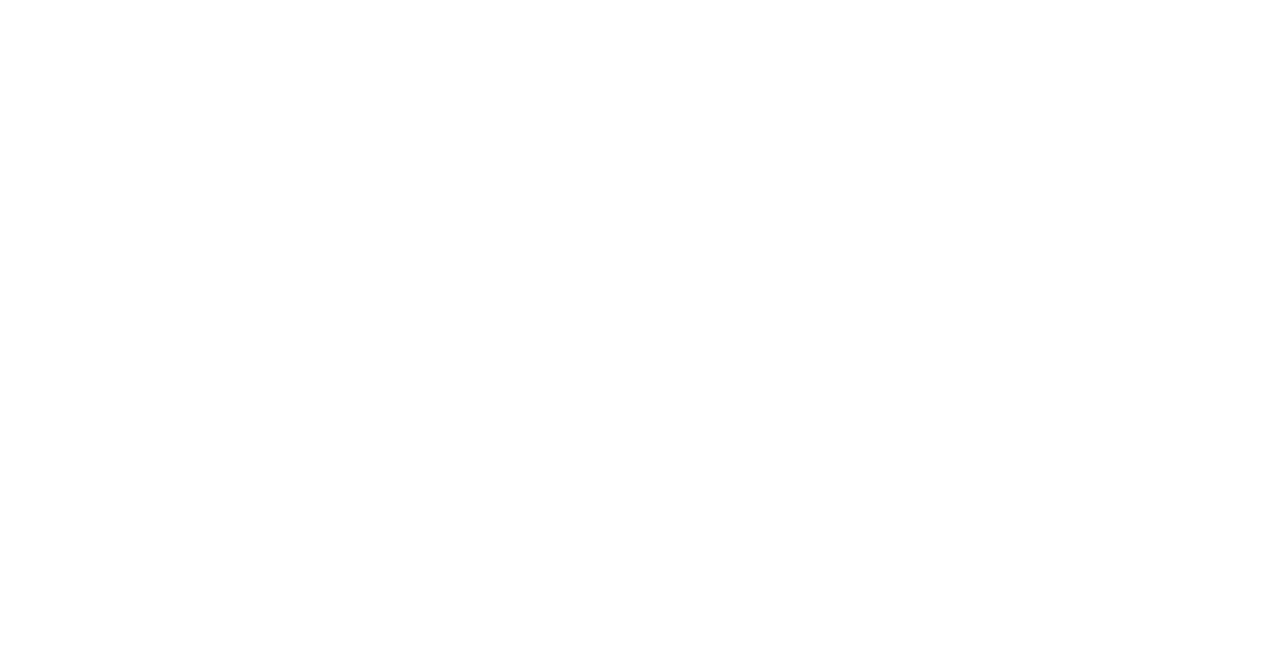
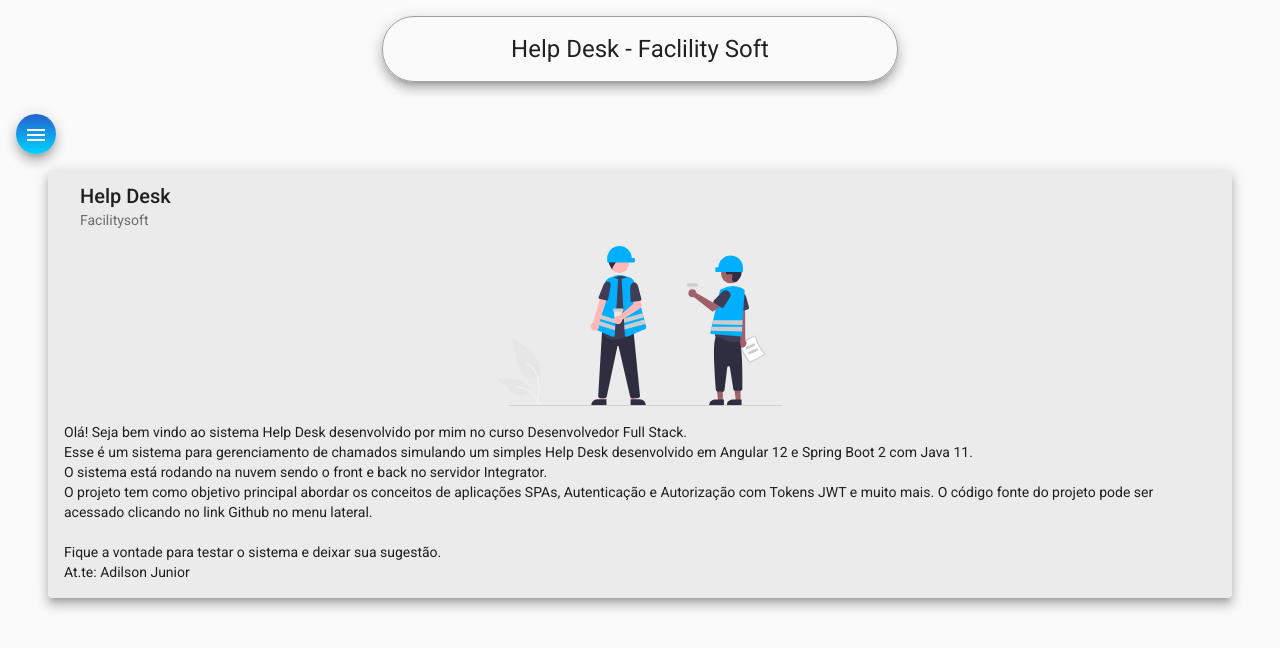
Before and after one commit to adilson-junior/helpdesk-frontend, an Angular app: page /home in a window 1280 px wide. Before the commit this address led to /. Shown: the top 648 px of the page. Built offline with nearby package versions, Linux system fonts and the light colour scheme.

Commit message:
Criado o componente header e implementado o html e css dele

```diff
--- a/src/app/app.module.ts
+++ b/src/app/app.module.ts
@@ -29,13 +29,17 @@
 
 //Componentes do projeto
 import { NavComponent } from './components/nav/nav.component';
+import { HomeComponent } from './components/home/home.component';
+import { HeaderComponent } from './components/header/header.component';
 
 
 
 @NgModule({
   declarations: [
     AppComponent,
-    NavComponent
+    NavComponent,
+    HomeComponent,
+    HeaderComponent
   ],
   imports: [
     BrowserModule,
--- /dev/null
+++ b/src/app/components/header/header.component.css
@@ -0,0 +1,12 @@
+.container {
+    display: flex;
+    align-items: center;
+    justify-content: center;
+}
+
+h1 {
+    margin-top: 1rem;
+    border: 1px solid rgb(161, 159, 159);
+    padding: 1rem 10%;
+    border-radius: 2rem;
+ }
--- /dev/null
+++ b/src/app/components/header/header.component.html
@@ -0,0 +1,3 @@
+<div class="container">
+    <h1 class="mat-elevation-z8">Help Desk - Faclility Soft</h1>
+</div>
--- /dev/null
+++ b/src/app/components/header/header.component.ts
@@ -0,0 +1,15 @@
+import { Component, OnInit } from '@angular/core';
+
+@Component({
+  selector: 'app-header',
+  templateUrl: './header.component.html',
+  styleUrls: ['./header.component.css']
+})
+export class HeaderComponent implements OnInit {
+
+  constructor() { }
+
+  ngOnInit(): void {
+  }
+
+}
--- /dev/null
+++ b/src/app/components/home/home.component.css
@@ -0,0 +1,9 @@
+.card {
+    width: 90%;
+    margin: 1rem auto;
+    background-color: rgb(235, 235, 235);
+ }
+
+ img {
+    height: 10rem;
+ }
--- /dev/null
+++ b/src/app/components/home/home.component.html
@@ -0,0 +1,18 @@
+<mat-card class="card mat-elevation-z8">
+    <mat-card-header>
+        <mat-card-title>Help Desk</mat-card-title>
+        <mat-card-subtitle>Facilitysoft</mat-card-subtitle>
+    </mat-card-header>
+    <img mat-card-image src="assets/img/home-image.svg" alt="Image Home Help Desk">
+    <mat-card-content>
+        <p>
+            Olá! Seja bem vindo ao sistema Help Desk desenvolvido por mim no curso Desenvolvedor Full Stack.<br />
+            Esse é um sistema para gerenciamento de chamados simulando um simples Help Desk desenvolvido em Angular 12 e
+            Spring Boot 2 com Java 11. <br />O sistema está rodando na nuvem sendo o front e back  no servidor Integrator.<br />
+            O projeto tem como objetivo principal abordar os conceitos de aplicações SPAs, Autenticação e Autorização com
+            Tokens JWT e muito mais. O código fonte do projeto pode ser acessado clicando no link Github no menu lateral.
+            <br /><br /> Fique a vontade para testar o sistema e deixar sua sugestão.
+            <br /> At.te: Adilson Junior
+        </p>
+    </mat-card-content>
+</mat-card>
--- /dev/null
+++ b/src/app/components/home/home.component.ts
@@ -0,0 +1,15 @@
+import { Component, OnInit } from '@angular/core';
+
+@Component({
+  selector: 'app-home',
+  templateUrl: './home.component.html',
+  styleUrls: ['./home.component.css']
+})
+export class HomeComponent implements OnInit {
+
+  constructor() { }
+
+  ngOnInit(): void {
+  }
+
+}
--- a/src/app/components/nav/nav.component.html
+++ b/src/app/components/nav/nav.component.html
@@ -2,7 +2,7 @@
     <mat-drawer #drawer class="sidenav" mode="side">
       <img src="assets/img/side-image.svg" alt="Imagem de navegação">
       <mat-nav-list class="nav-list">
-        <a mat-list-item routerLink="/">
+        <a mat-list-item routerLink="/home">
             <i class="material-icons">home</i>
             Home
         </a>
@@ -26,9 +26,11 @@
     </mat-drawer>
 
     <div class="sidenav-content">
+      <app-header></app-header>
       <button class="menu mat-elevation-z8" (click)="drawer.toggle()" mat-icon-button>
         <mat-icon>menu</mat-icon>
       </button>
+      <router-outlet></router-outlet>
     </div>
 
   </mat-drawer-container>
--- a/src/app/components/nav/nav.component.ts
+++ b/src/app/components/nav/nav.component.ts
@@ -1,4 +1,5 @@
 import { Component, OnInit } from '@angular/core';
+import { Router } from '@angular/router';
 
 @Component({
   selector: 'app-nav',
@@ -7,9 +8,11 @@
 })
 export class NavComponent implements OnInit {
 
-  constructor() { }
+  //cria uma variavel router no construtor e passa uma rota no metodo init
+  constructor(private router: Router) { }
 
   ngOnInit(): void {
+    this.router.navigate(['home'])
   }
 
 }
```
Also changed, not shown: src/app/app-routing.module.ts (+5 -2 lines).
